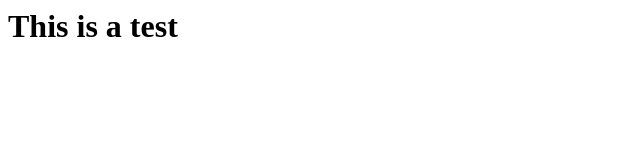
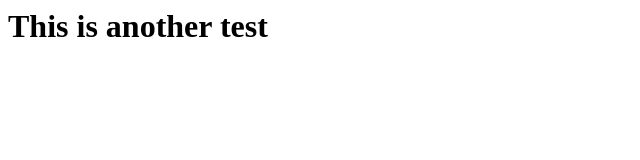
Before and after one commit to jimsmithpgh/jimsmithpgh.github.io, a plain HTML site: page index.html in a window 1280 px wide. Shown: the whole page, without its empty margins (0-640 px from the left). Drawn offline with Linux system fonts and the light colour scheme.

Commit message:
Update index.html

```diff
--- a/index.html
+++ b/index.html
@@ -1 +1 @@
-<h1>This is a test</h1>
+<h1>This is another test</h1>
```
